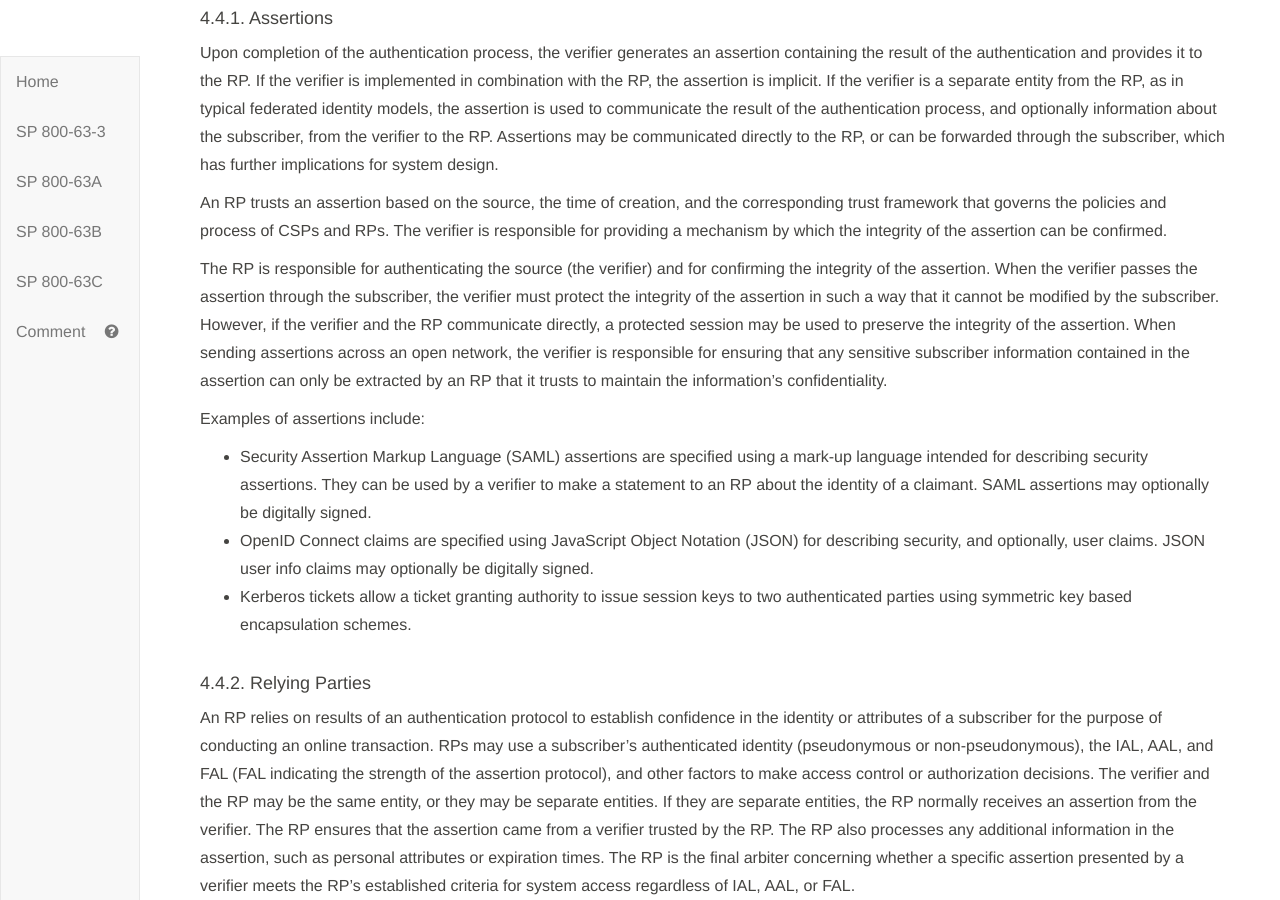
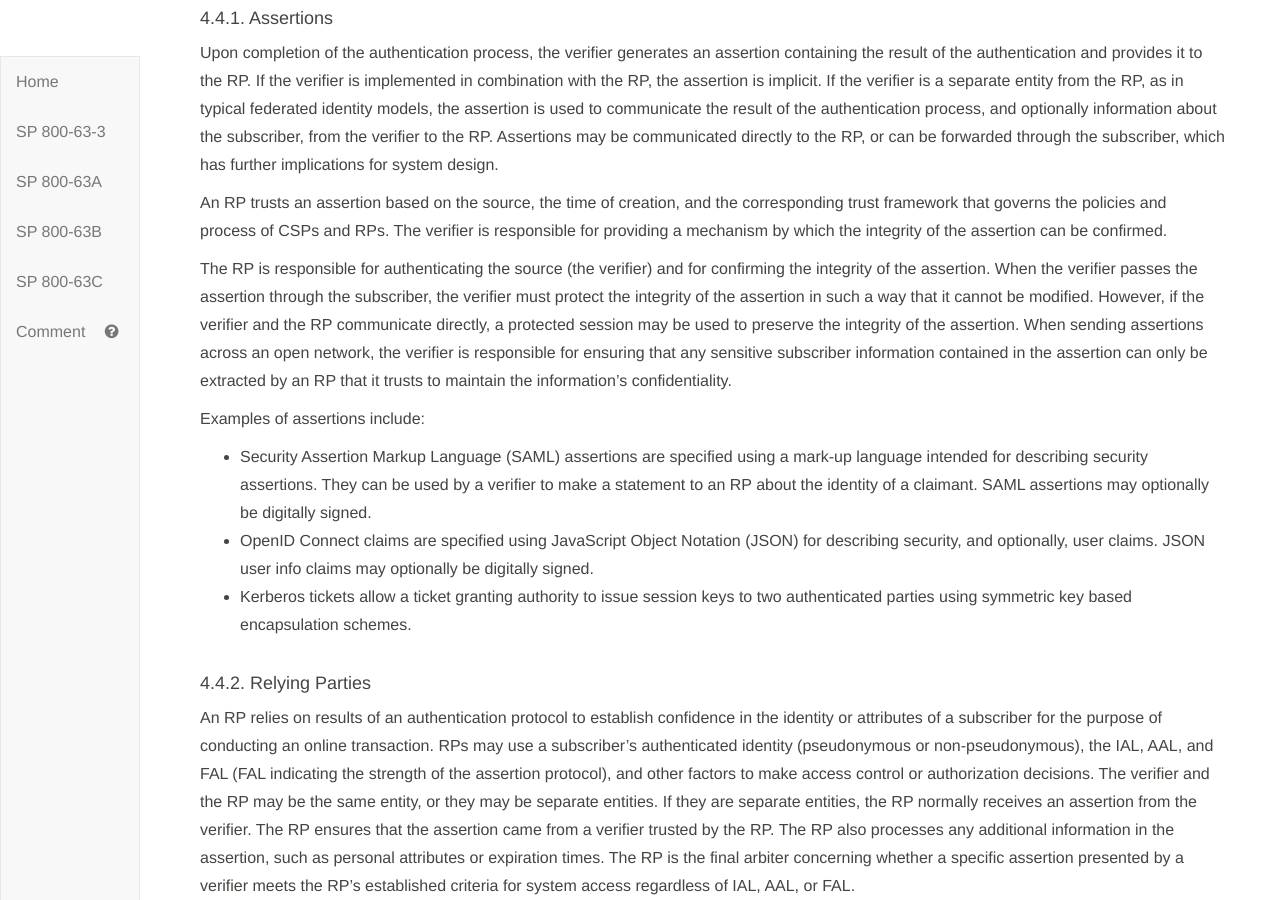
Before and after one commit to usnistgov/800-63-3, a Jekyll site: the page built from sp800-63-3/sec4_model.md, in a window 1280 px wide and 900 px high, scrolled down 5915 px. Built offline with Jekyll 4.4.1, drawn with Linux system fonts in a browser that asks for light colours; our own code applies the rules of GitHub Pages for plain Markdown files.

Commit message:
Closes #1745

```diff
--- a/sp800-63-3/sec4_model.md
+++ b/sp800-63-3/sec4_model.md
@@ -131,7 +131,7 @@
 
 An RP trusts an assertion based on the source, the time of creation, and the corresponding trust framework that governs the policies and process of CSPs and RPs. The verifier is responsible for providing a mechanism by which the integrity of the assertion can be confirmed.
 
-The RP is responsible for authenticating the source (the verifier) and for confirming the integrity of the assertion. When the verifier passes the assertion through the subscriber, the verifier must protect the integrity of the assertion in such a way that it cannot be modified by the subscriber. However, if the verifier and the RP communicate directly, a protected session may be used to preserve the integrity of the assertion. When sending assertions across an open network, the verifier is responsible for ensuring that any sensitive subscriber information contained in the assertion can only be extracted by an RP that it trusts to maintain the information's confidentiality.
+The RP is responsible for authenticating the source (the verifier) and for confirming the integrity of the assertion. When the verifier passes the assertion through the subscriber, the verifier must protect the integrity of the assertion in such a way that it cannot be modified. However, if the verifier and the RP communicate directly, a protected session may be used to preserve the integrity of the assertion. When sending assertions across an open network, the verifier is responsible for ensuring that any sensitive subscriber information contained in the assertion can only be extracted by an RP that it trusts to maintain the information's confidentiality.
 
 Examples of assertions include:
 
```
